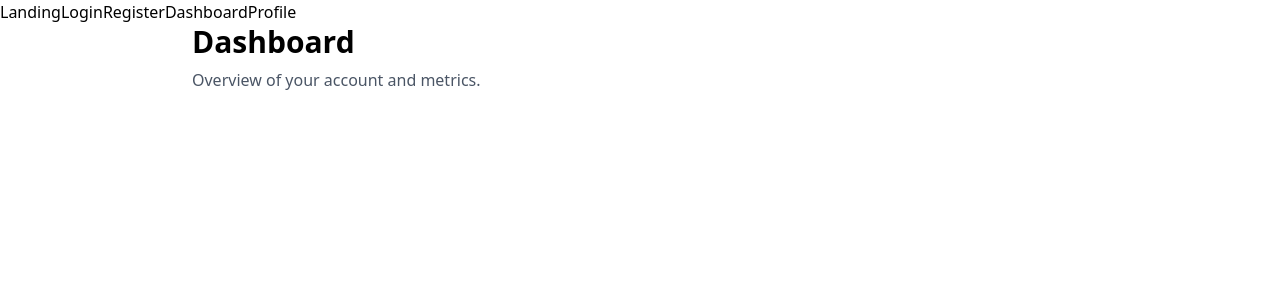
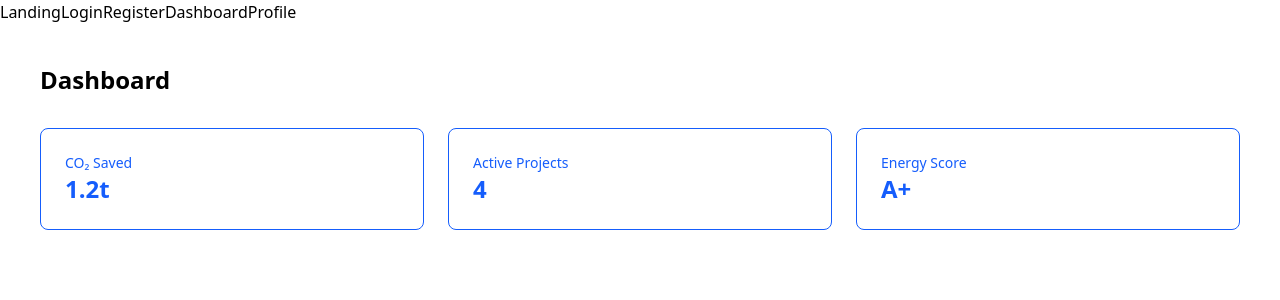
Before and after one commit to Divyanlr/React-SaaS-MVP----Project, a React app in the folder frontend/: page /dashboard in a window 1280 px wide. Shown: the top 300 px of the page. Built offline with nearby package versions, Linux system fonts and the light colour scheme; the HTML template or start-up script is replaced by a standard one.

Commit message:
feat: implemented user dashboard with mocked sustainability stats

```diff
--- a/frontend/src/pages/Dashboard.tsx
+++ b/frontend/src/pages/Dashboard.tsx
@@ -1,12 +1,25 @@
-import React from 'react'
+export default function Dashboard() {
+  const stats = [
+    { label: "CO₂ Saved", value: "1.2t" },
+    { label: "Active Projects", value: 4 },
+    { label: "Energy Score", value: "A+" },
+  ];
 
-const Dashboard = () => {
   return (
-    <div className="max-w-4xl mx-auto">
-      <h1 className="text-3xl font-semibold mb-2">Dashboard</h1>
-      <p className="text-gray-600">Overview of your account and metrics.</p>
+    <div className="p-10">
+      <h2 className="text-2xl font-semibold mb-8">Dashboard</h2>
+
+      <div className="grid md:grid-cols-3 gap-6">
+        {stats.map((item) => (
+          <div
+            key={item.label}
+            className="p-6 border rounded-lg bg-soft text-blue-600"
+          >
+            <p className="text-sm">{item.label}</p>
+            <p className="text-2xl font-bold">{item.value}</p>
+          </div>
+        ))}
+      </div>
     </div>
-  )
+  );
 }
-
-export default Dashboard
```
